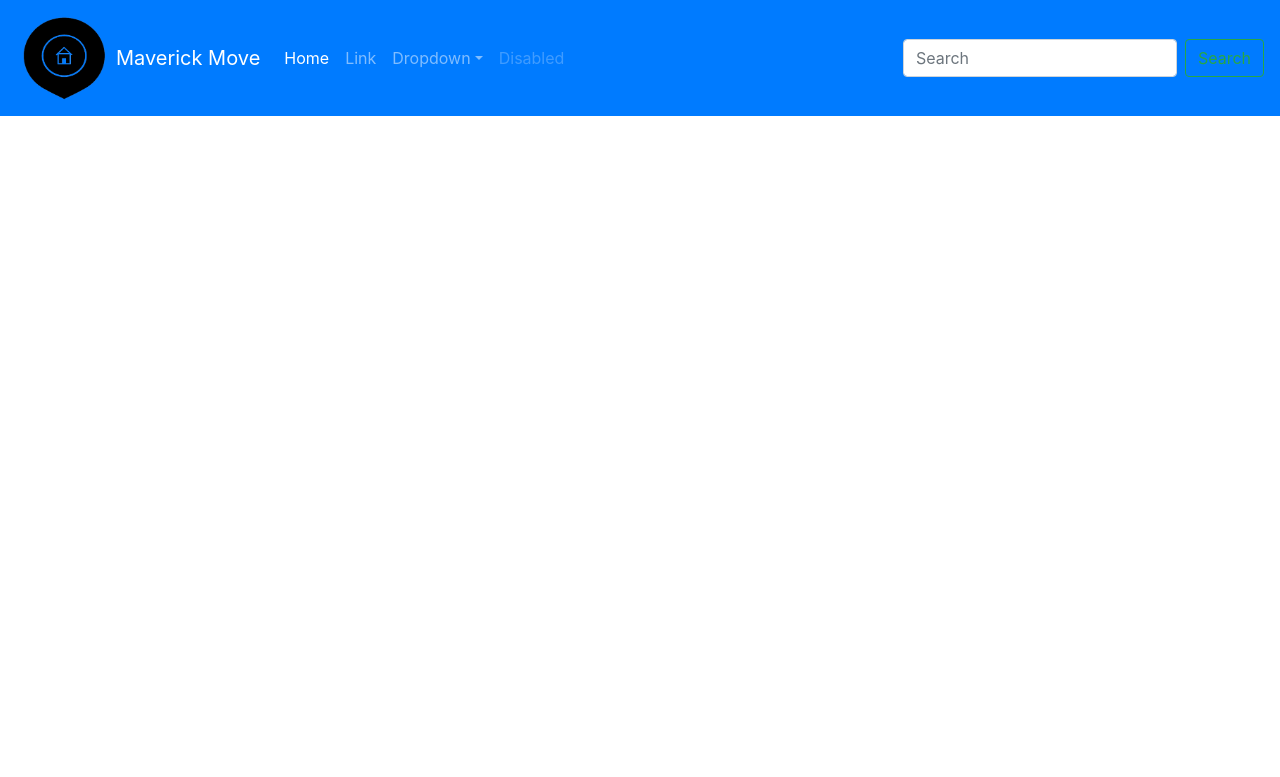
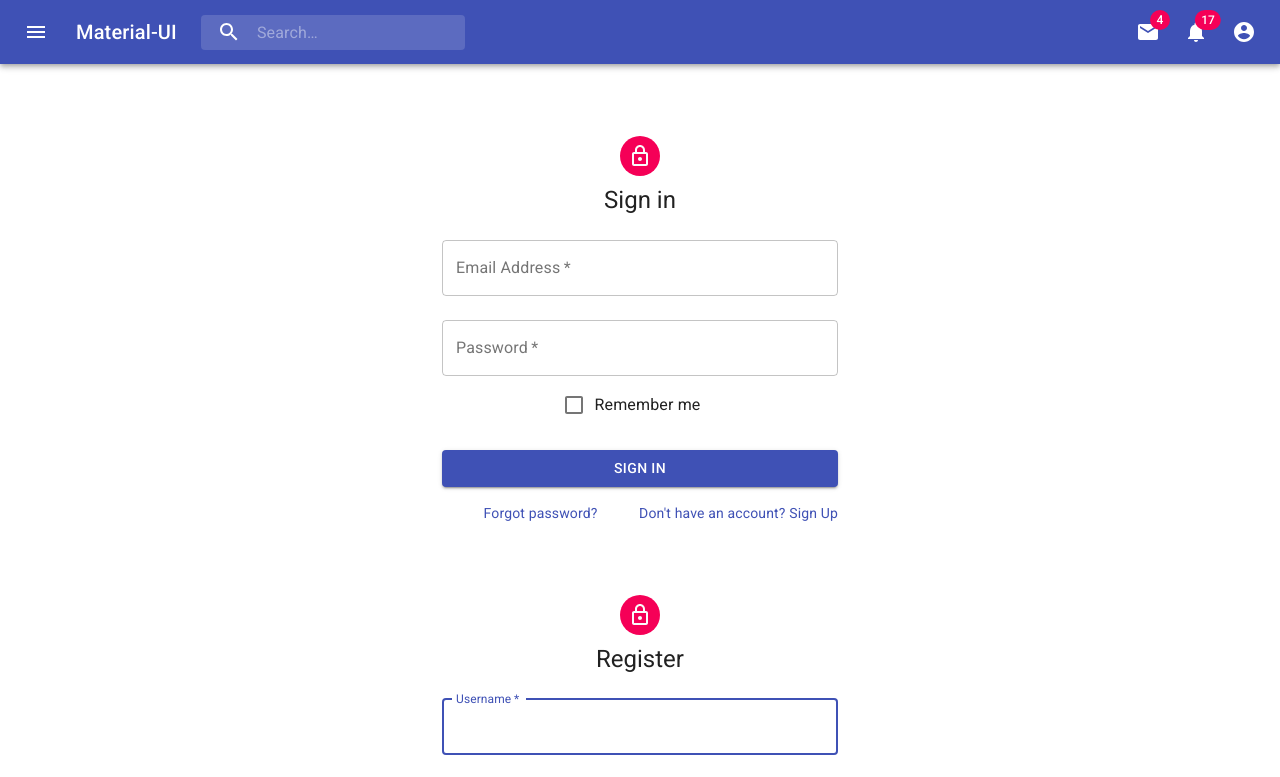
Before and after one commit to lupedealba/Drunken-Clam, a React (Create React App) app in the folder client/: page / in a window 1280 px wide. Shown: the top 777 px of the page. Built offline with nearby package versions, Linux system fonts and the light colour scheme.

Commit message:
okay for sure i should have the right appjs code

```diff
--- a/client/src/App.js
+++ b/client/src/App.js
@@ -1,19 +1,26 @@
-import React, { Component } from 'react';
-// import logo from './logo.svg';
+import React from 'react';
+import Navbar from './components/NavBar';
+import Cards from './components/Card';
+import Signin from './components/Signin';
+import Register from './components/Register';
+import Carousel from './components/Carousel'
 import './App.css';
 
-import Navbar from "./components/Navbar/Navbar.js";
-import 'bootstrap/dist/css/bootstrap.min.css';
+function App() {
+  return (
+    <div className="App">
 
 
-class App extends Component {
-  render() {
-    return (
-      <div>
         <Navbar />
-      </div>
-    );
-  }
+        {/* <Carousel /> */}
+        <Signin />
+        <Register />
+        <Cards />
+
+
+    </div>
+  );
+
 }
 // function  App() {
 //   return (
```
